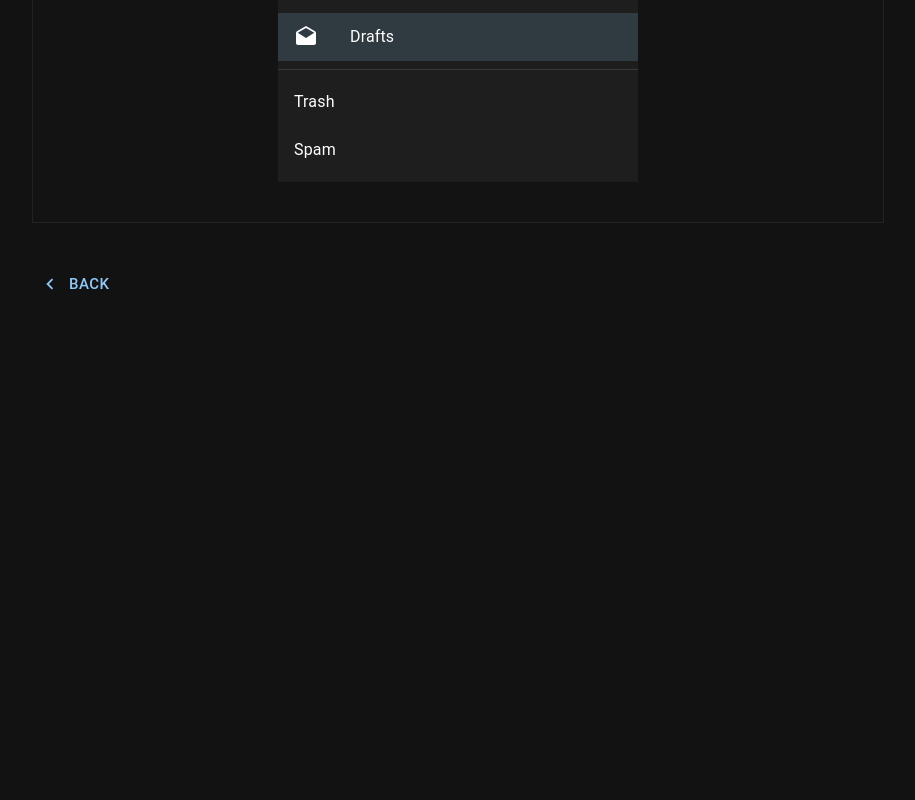
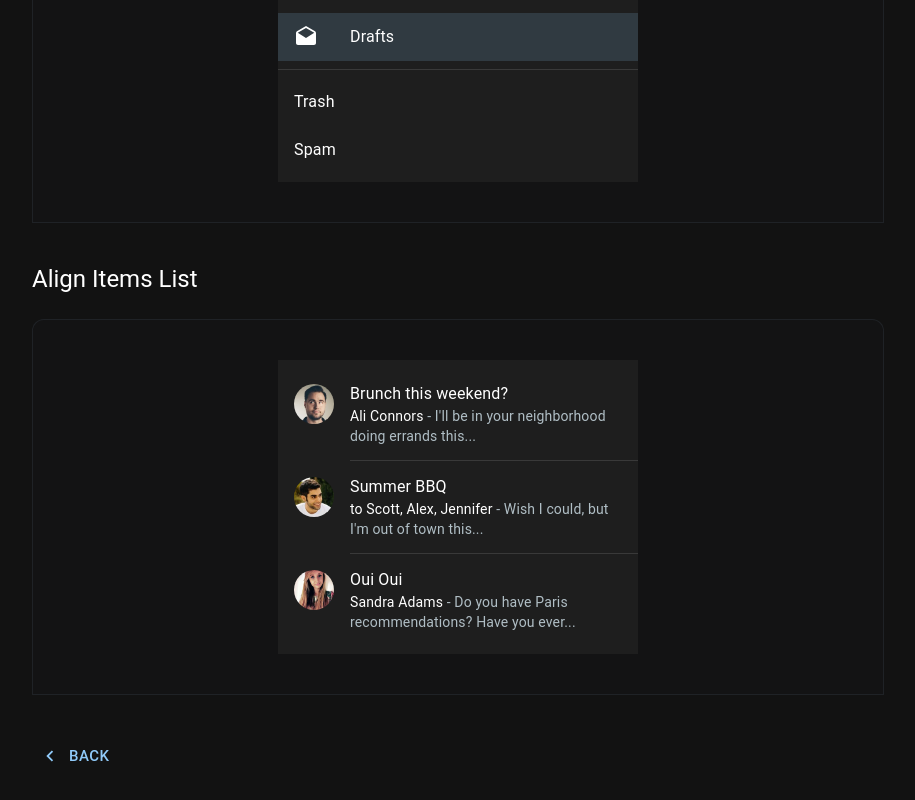
Before and after one commit to watcharakornton/mui_tutorials, a React (Vite) app: page /list in a window 1280 px wide. Shown: the part 2239-3039 px from the top of the page, without its empty margins (182-1097 px from the left). Before the commit the page ends 2584 px from the top, so only its background shows below. Built offline with nearby package versions, Linux system fonts and the light colour scheme.

Commit message:
Add AlignItemsList module into List component

```diff
--- a/src/data-display/ListComponent.jsx
+++ b/src/data-display/ListComponent.jsx
@@ -34,6 +34,77 @@ import {
     Folder as FolderIcon,
     Delete as DeleteIcon,
 } from '@mui/icons-material';
+
+export const AlignItemsList = () => {
+    return (
+        <MyContainer title="Align Items List">
+            <List sx={{ width: '100%', maxWidth: 360, bgcolor: 'background.paper' }}>
+                <ListItem alignItems="flex-start">
+                    <ListItemAvatar>
+                        <Avatar alt="Remy Sharp" src="src/assets/images/avatar/1.jpg" />
+                    </ListItemAvatar>
+                    <ListItemText
+                        primary="Brunch this weekend?"
+                        secondary={
+                            <React.Fragment>
+                                <Typography
+                                    component="span"
+                                    variant="body2"
+                                    sx={{ color: 'text.primary', display: 'inline' }}
+                                >
+                                    Ali Connors
+                                </Typography>
+                                {" - I'll be in your neighborhood doing errands this..."}
+                            </React.Fragment>
+                        }
+                    />
+                </ListItem>
+                <Divider variant="inset" component="li" />
+                <ListItem alignItems="flex-start">
+                    <ListItemAvatar>
+                        <Avatar alt="Travis Howard" src="src/assets/images/avatar/2.jpg" />
+                    </ListItemAvatar>
+                    <ListItemText
+                        primary="Summer BBQ"
+                        secondary={
+                            <React.Fragment>
+                                <Typography
+                                    component="span"
+                                    variant="body2"
+                                    sx={{ color: 'text.primary', display: 'inline' }}
+                                >
+                                    to Scott, Alex, Jennifer
+                                </Typography>
+                                {" - Wish I could, but I'm out of town this..."}
+                            </React.Fragment>
+                        }
+                    />
+                </ListItem>
+                <Divider variant="inset" component="li" />
+                <ListItem alignItems="flex-start">
+                    <ListItemAvatar>
+                        <Avatar alt="Cindy Baker" src="src/assets/images/avatar/3.jpg" />
+                    </ListItemAvatar>
+                    <ListItemText
+                        primary="Oui Oui"
+                        secondary={
+                            <React.Fragment>
+                                <Typography
+                                    component="span"
+                                    variant="body2"
+                                    sx={{ color: 'text.primary', display: 'inline' }}
+                                >
+                                    Sandra Adams
+                                </Typography>
+                                {' - Do you have Paris recommendations? Have you ever...'}
+                            </React.Fragment>
+                        }
+                    />
+                </ListItem>
+            </List>
+        </MyContainer>
+    )
+}
 
 export const SelectedListItem = () => {
     const [selectedIndex, setSelectedIndex] = React.useState(1);
--- a/src/pages/ListPage.jsx
+++ b/src/pages/ListPage.jsx
@@ -8,6 +8,7 @@ import {
     FolderList,
     InteractiveList,
     SelectedListItem,
+    AlignItemsList,
 } from "../data-display/ListComponent";
 
 const IconsPage = () => {
@@ -17,6 +18,7 @@ const IconsPage = () => {
         <FolderList />,
         <InteractiveList />,
         <SelectedListItem />,
+        <AlignItemsList />,
     ];
 
     return (
```
